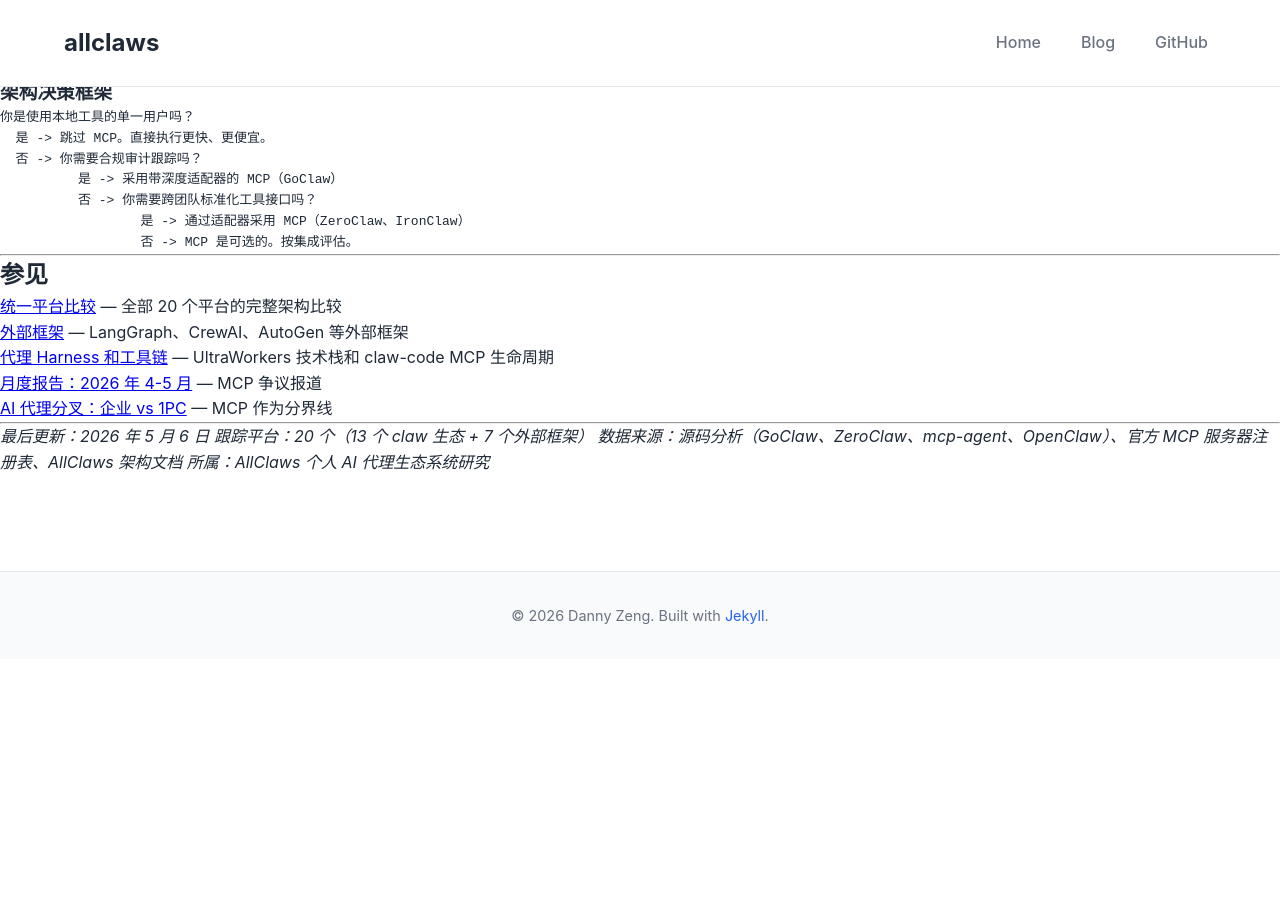
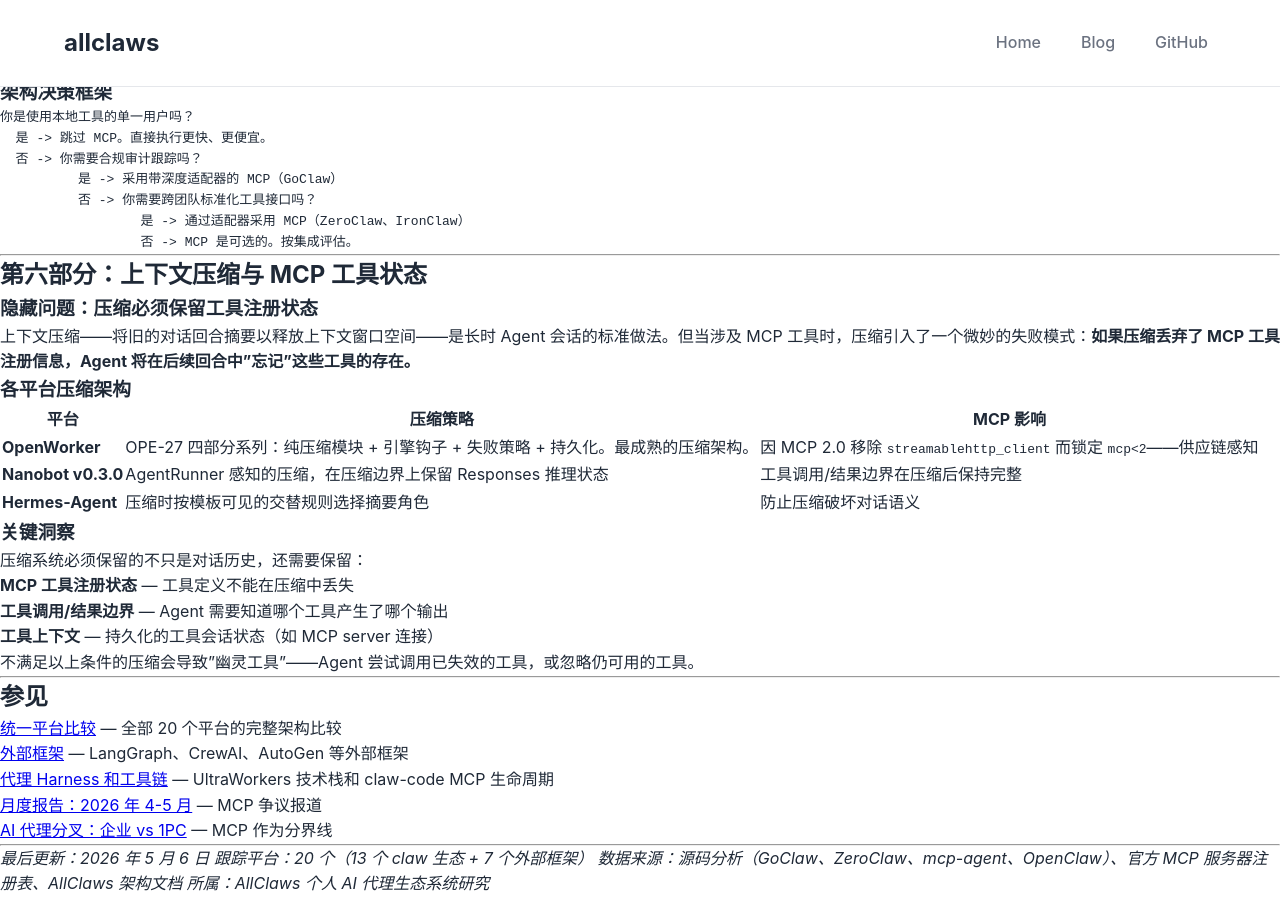
Before and after one commit to dz3ai/allclaws, a Jekyll site: the page built from architecture/mcp_ecosystem_deep_dive.zh-CN.md, in a window 1280 px wide and 900 px high, scrolled down 7173 px. Built offline with Jekyll 4.4.1, drawn with Linux system fonts in a browser that asks for light colours; our own code applies the rules of GitHub Pages for plain Markdown files; before the commit the page ends 7832 px from its top, so only the background shows below that.

Commit message:
docs: sync zh-CN governance + MCP deep-dive with EN updates
governance_frameworks_analysis.zh-CN.md (+16 lines):
- Added AgentScope workspace backend + permission hooks section

mcp_ecosystem_deep_dive.zh-CN.md (+25 lines):
- Added Part 6: Context Compaction & MCP Tool State
- OpenWorker OPE-27, Nanobot, Hermes-Agent compression

```diff
--- a/architecture/mcp_ecosystem_deep_dive.zh-CN.md
+++ b/architecture/mcp_ecosystem_deep_dive.zh-CN.md
@@ -386,6 +386,31 @@
 
 ---
 
+## 第六部分：上下文压缩与 MCP 工具状态
+
+### 隐藏问题：压缩必须保留工具注册状态
+
+上下文压缩——将旧的对话回合摘要以释放上下文窗口空间——是长时 Agent 会话的标准做法。但当涉及 MCP 工具时，压缩引入了一个微妙的失败模式：**如果压缩丢弃了 MCP 工具注册信息，Agent 将在后续回合中"忘记"这些工具的存在。**
+
+### 各平台压缩架构
+
+| 平台 | 压缩策略 | MCP 影响 |
+|------|---------|---------|
+| **OpenWorker** | OPE-27 四部分系列：纯压缩模块 + 引擎钩子 + 失败策略 + 持久化。最成熟的压缩架构。 | 因 MCP 2.0 移除 `streamablehttp_client` 而锁定 `mcp<2`——供应链感知 |
+| **Nanobot v0.3.0** | AgentRunner 感知的压缩，在压缩边界上保留 Responses 推理状态 | 工具调用/结果边界在压缩后保持完整 |
+| **Hermes-Agent** | 压缩时按模板可见的交替规则选择摘要角色 | 防止压缩破坏对话语义 |
+
+### 关键洞察
+
+压缩系统必须保留的不只是对话历史，还需要保留：
+1. **MCP 工具注册状态** — 工具定义不能在压缩中丢失
+2. **工具调用/结果边界** — Agent 需要知道哪个工具产生了哪个输出
+3. **工具上下文** — 持久化的工具会话状态（如 MCP server 连接）
+
+不满足以上条件的压缩会导致"幽灵工具"——Agent 尝试调用已失效的工具，或忽略仍可用的工具。
+
+---
+
 ## 参见
 
 - [统一平台比较](platform_comparison.zh-CN.md) — 全部 20 个平台的完整架构比较
```
Also changed, not shown: architecture/governance_frameworks_analysis.zh-CN.md (+16 -0 lines).
